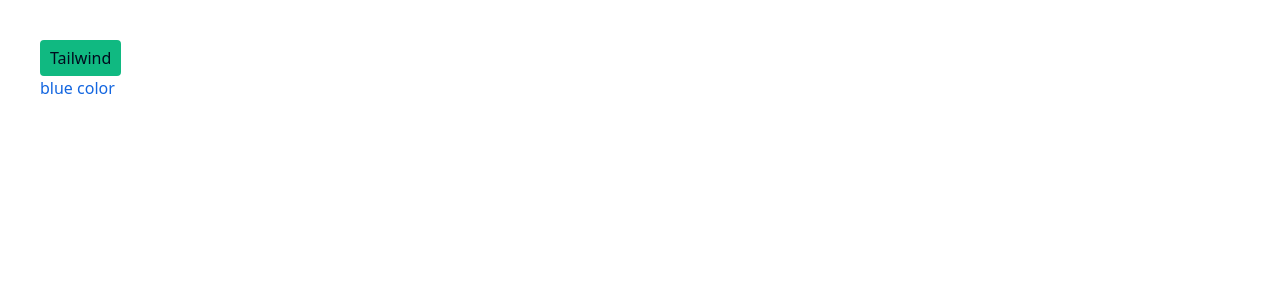
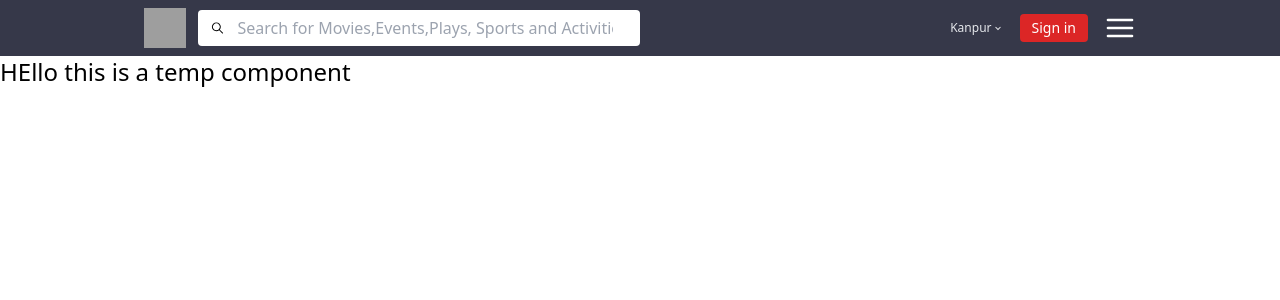
Before and after one commit to prakhar0211/Book-My-Show-frontend, a React (Create React App) app: page / in a window 1280 px wide. Shown: the top 300 px of the page. Built offline with nearby package versions, Linux system fonts and the light colour scheme; grey boxes are pictures that could not be loaded.

Commit message:
navbar added for all devices

```diff
--- a/package.json
+++ b/package.json
@@ -9,7 +9,11 @@
     "@testing-library/user-event": "^12.8.3",
     "react": "^17.0.2",
     "react-dom": "^17.0.2",
+    "react-icons": "^4.2.0",
+    "react-router-dom": "^5.2.0",
     "react-scripts": "4.0.3",
+    "react-slick": "^0.28.1",
+    "slick-carousel": "^1.8.1",
     "web-vitals": "^1.1.2"
   },
   "scripts": {
--- a/src/App.jsx
+++ b/src/App.jsx
@@ -1,14 +1,17 @@
+import { Route } from "react-router-dom";
+
+// HOC
+import DefaultHOC from "./HOC/Default.HOC";
+
+// Components
+import Temp from "./components/temp";
 
 function App() {
   return (
-    <div className="App p-10">
-      <button className="border-2 px-2 py-1 border-blue-500 md:border-red-500 lg:border-green-500 rounded bg-blue-500 md:bg-red-500 lg:bg-green-500 text-blueColor-900 hover:bg-transparent hover:border-2 hover:text-blue-500 md:hover:text-red-500 lg:hover:text-green-500 focus:outline-none focus:ring md:focus:ring-pink-300 lg:focus:ring-green-500 ">
-        Tailwind
-      </button>
-      <h1 className="text-blueColor-500">blue color</h1>
-
-    </div>
-  )
+    <>
+    <DefaultHOC path="/" exact component={Temp} />
+  </>
+  );
 }
 
 export default App;
--- /dev/null
+++ b/src/HOC/Default.HOC.jsx
@@ -0,0 +1,22 @@
+import React from "react";
+import { Route } from "react-router-dom";
+
+// Layout
+import DefaultLayout from "../layouts/Default.layout";
+
+const DefaultHOC = ({ component: Component, ...rest }) => {
+  return (
+    <>
+      <Route
+        {...rest}
+        component={(props) => (
+          <DefaultLayout>
+            <Component {...props} />
+          </DefaultLayout>
+        )}
+      />
+    </>
+  );
+};
+
+export default DefaultHOC;
--- /dev/null
+++ b/src/components/Navbar/navbar.component.jsx
@@ -0,0 +1,69 @@
+import React from "react";
+import { BiChevronRight,BiChevronDown } from "react-icons/bi";
+import { IoIosSearch } from "react-icons/io";
+import { FiMenu } from "react-icons/fi";
+
+const NavSm = () => {
+    return (
+        <>
+            <div className="text-white flex items-center justify-between">
+                <div>
+                    <h3 className="text-2xl font-bold">It All Starts Here!</h3>
+                    <span className="text-gray-300 text-xs flex items-center">
+                        Kanpur <BiChevronRight />
+                    </span>
+                </div>
+                <div className="w-6 h-6">
+                    <IoIosSearch className="w-full h-full" />
+                </div>
+            </div>
+        </>
+    )
+};
+const NavMd = () => {
+    return (
+        <div className="w-full flex items-center gap-3 bg-white px-3 py-2 rounded">
+            <IoIosSearch  />
+            <input type="search" className="w-full bg-transparent border-none focus:outline-none " placeholder="Search for Movies,Events,Plays, Sports and Activities" />
+        </div>
+    )
+};
+const NavLg = () => {
+    return (
+        <>
+            <div className="container mx-auto px-32 flex items-center justify-between">
+                <div className="flex items-center w-1/2 gap-3">
+                    <div className="w-12 h-10">
+                        <img src="https://i.ibb.co/zPBYW3H/imgbin-bookmyshow-office-android-ticket-png.png" alt="logo" className="w-full h-full" />
+                    </div>
+                    <div className="w-full h-9 flex items-center gap-3 bg-white px-3 py-2 rounded">
+                        <IoIosSearch />
+                        <input type="search" className="w-full bg-transparent border-none focus:outline-none " placeholder="Search for Movies,Events,Plays, Sports and Activities" />
+                    </div>
+                </div>
+                <div className="flex items-center gap-4">
+                    <span className="text-gray-200 text-xs flex items-center hover:text-white cursor-pointer">
+                        Kanpur <BiChevronDown />
+                    </span>
+                    <button className="bg-red-600 text-white px-3 py-1 text-sm rounded">Sign in</button>
+                    <div className="h-8 w-8 text-white"><FiMenu className="w-full h-full"/></div>
+                </div>
+            </div>
+        </>
+    )
+}
+
+
+const Navbar = () => {
+    return (
+        <>
+            <nav className="bg-bmsgray-700 px-4 py-2">
+                <div className="md:hidden"><NavSm /></div>
+                <div className="hidden md:flex lg:hidden"><NavMd /></div>
+                <div className="hidden lg:flex"><NavLg /></div>
+            </nav>
+        </>
+    );
+};
+
+export default Navbar;
--- /dev/null
+++ b/src/components/temp.jsx
@@ -0,0 +1,7 @@
+import React from "react";
+
+function Temp() {
+  return <h1 className="text-2xl">HEllo this is a temp component</h1>;
+}
+
+export default Temp;
--- a/src/index.jsx
+++ b/src/index.jsx
@@ -1,11 +1,14 @@
 import React from 'react';
 import ReactDOM from 'react-dom';
+import { BrowserRouter } from 'react-router-dom';
 import './index.css';
 import App from './App';
 
 ReactDOM.render(
   <React.StrictMode>
-    <App />
+    <BrowserRouter>
+      <App />
+    </BrowserRouter>
   </React.StrictMode>,
   document.getElementById('root')
 );
--- /dev/null
+++ b/src/layouts/Default.layout.jsx
@@ -0,0 +1,15 @@
+import React from "react";
+
+// Components
+import Navbar from "../components/Navbar/navbar.component";
+
+const DefaultLayout = (props) => {
+    return (
+        <>
+            <Navbar/>
+            {props.children}
+        </>
+    );
+};
+
+export default DefaultLayout;
--- a/tailwind.config.js
+++ b/tailwind.config.js
@@ -15,7 +15,20 @@
           700: '#02387e',
           800: '#00224d',
           900: '#000b1e',
+        },
+        bmsgray:{
+          50: '#edf1fc',
+          100: '#d3d4e1',
+          200: '#b6b8c9',
+          300: '#989bb2',
+          400: '#7c7f9b',
+          500: '#636582',
+          600: '#4c4f66',
+          700: '#363849',
+          800: '#21222e',
+          900: '#0a0a16',
         }
+
       }
     },
   },
```
Also changed, not shown: planning.js (added, +21 -0 lines), 1 other file (tests, documents, lock files or other folders).
